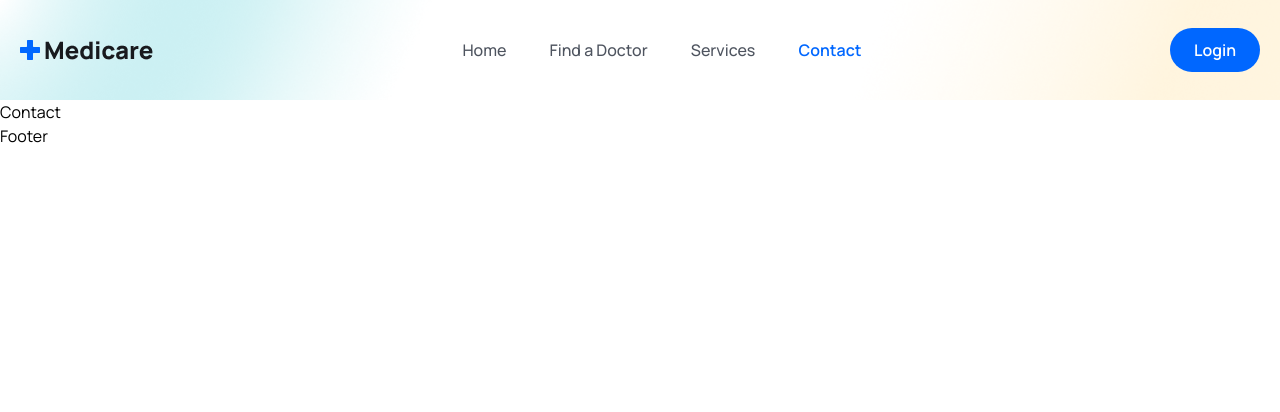
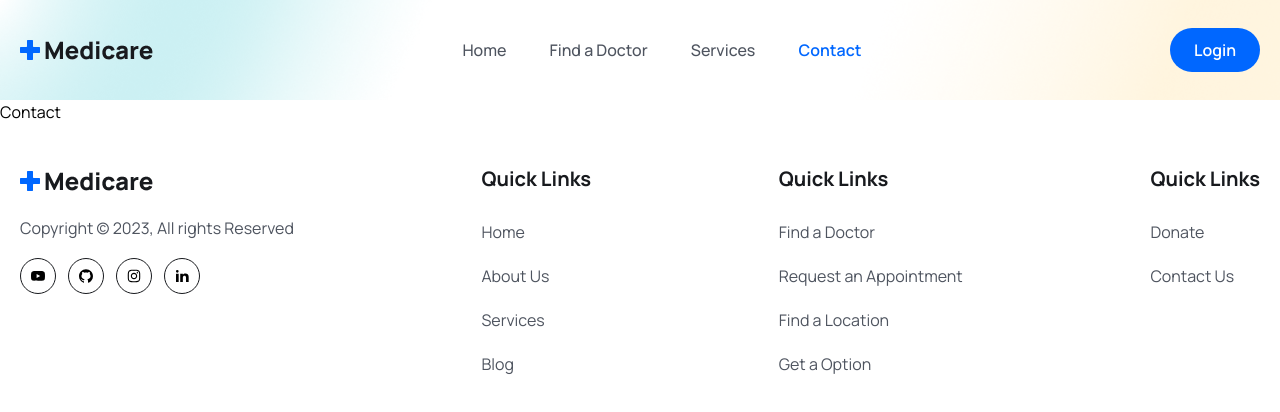
Before and after one commit to argha-paul-2002/MERN_Doctor_Booking_Frontend, a React (Vite) app: page /contact in a window 1280 px wide. Shown: the top 412 px of the page. Built offline with nearby package versions, Linux system fonts and the light colour scheme.

Commit message:
Footer section styling done

```diff
--- a/src/components/Footer/Footer.jsx
+++ b/src/components/Footer/Footer.jsx
@@ -1,11 +1,125 @@
-import React from 'react'
+import React from 'react';
+import { Link } from 'react-router-dom';
+import logo from '../../assets/images/logo.png';
+import { RiLinkedinFill } from 'react-icons/ri';
+import { AiFillYoutube, AiFillGithub, AiOutlineInstagram } from 'react-icons/ai';
+
+const socialLinks = [
+  {
+    path: "https://www.youtube.com/",
+    icon: <AiFillYoutube className='group-hover:text-white w-4 h-5'/>,
+  },
+  {
+    path: "https://github.com/",
+    icon: <AiFillGithub className='group-hover:text-white w-4 h-5'/>,
+  },
+  {
+    path: "https://www.instagram.com/",
+    icon: <AiOutlineInstagram className='group-hover:text-white w-4 h-5'/>,
+  },
+  {
+    path: "https://www.linkedin.com/",
+    icon: <RiLinkedinFill className='group-hover:text-white w-4 h-5'/>,
+  },
+];
+
+const quickLinks01 = [
+  {
+    path: "/home",
+    display: "Home",
+  },
+  {
+    path: "/",
+    display: "About Us",
+  },
+  {
+    path: "/services",
+    display: "Services",
+  },
+  {
+    path: "/",
+    display: "Blog",
+  },
+];
+
+const quickLinks02 = [
+  {
+    path: "/find-a-doctor",
+    display: "Find a Doctor",
+  },
+  {
+    path: "/",
+    display: "Request an Appointment",
+  },
+  {
+    path: "/",
+    display: "Find a Location",
+  },
+  {
+    path: "/",
+    display: "Get a Option",
+  },
+];
+
+const quickLinks03 = [
+  {
+    path: "/",
+    display: "Donate",
+  },
+  {
+    path: "/contact",
+    display: "Contact Us",
+  },
+];
 
 const Footer = () => {
+  const year = new Date().getFullYear()
   return (
-    <div>
-      Footer
+   <footer className='pb-16 pt-10'>
+    <div className="container">
+      <div className="flex justify-between flex-col md:flex-row flex-wrap gap-[30px]">
+        <div>
+          <img src={logo} alt="" />
+          <p className='text-[16px] leading-7 font-[400] text-textColor mt-4'>Copyright © {year}, All rights Reserved</p>
+          <div className='flex items-center gap-3 mt-4'>
+            {socialLinks.map((link, index)=>
+            <Link to={link.path} key={index} className='w-9 h-9 border border-solid border-[#181A1E] rounded-full flex items-center justify-center group hover:bg-primaryColor hover:border-none'>
+              {link.icon}
+            </Link>
+            )}
+          </div>
+        </div>
+
+        <div>
+          <h2 className='text-[20px] leading-[30px] font-[700] mb-6 text-headingColor'>Quick Links</h2>
+          <ul>
+            {quickLinks01.map((item, index)=> <li key={index} className='mb-4'>
+              <Link to={item.path} className='text-[16px] leading-7 font-[400] text-textColor'>{item.display}</Link>
+            </li>)}
+          </ul>
+        </div>
+
+        <div>
+          <h2 className='text-[20px] leading-[30px] font-[700] mb-6 text-headingColor'>Quick Links</h2>
+          <ul>
+            {quickLinks02.map((item, index)=> <li key={index} className='mb-4'>
+              <Link to={item.path} className='text-[16px] leading-7 font-[400] text-textColor'>{item.display}</Link>
+            </li>)}
+          </ul>
+        </div>
+
+        <div>
+          <h2 className='text-[20px] leading-[30px] font-[700] mb-6 text-headingColor'>Quick Links</h2>
+          <ul>
+            {quickLinks03.map((item, index)=> <li key={index} className='mb-4'>
+              <Link to={item.path} className='text-[16px] leading-7 font-[400] text-textColor'>{item.display}</Link>
+            </li>)}
+          </ul>
+        </div>
+      </div>
     </div>
+   </footer>
   )
 }
 
-export default Footer
+export default Footer;
```
